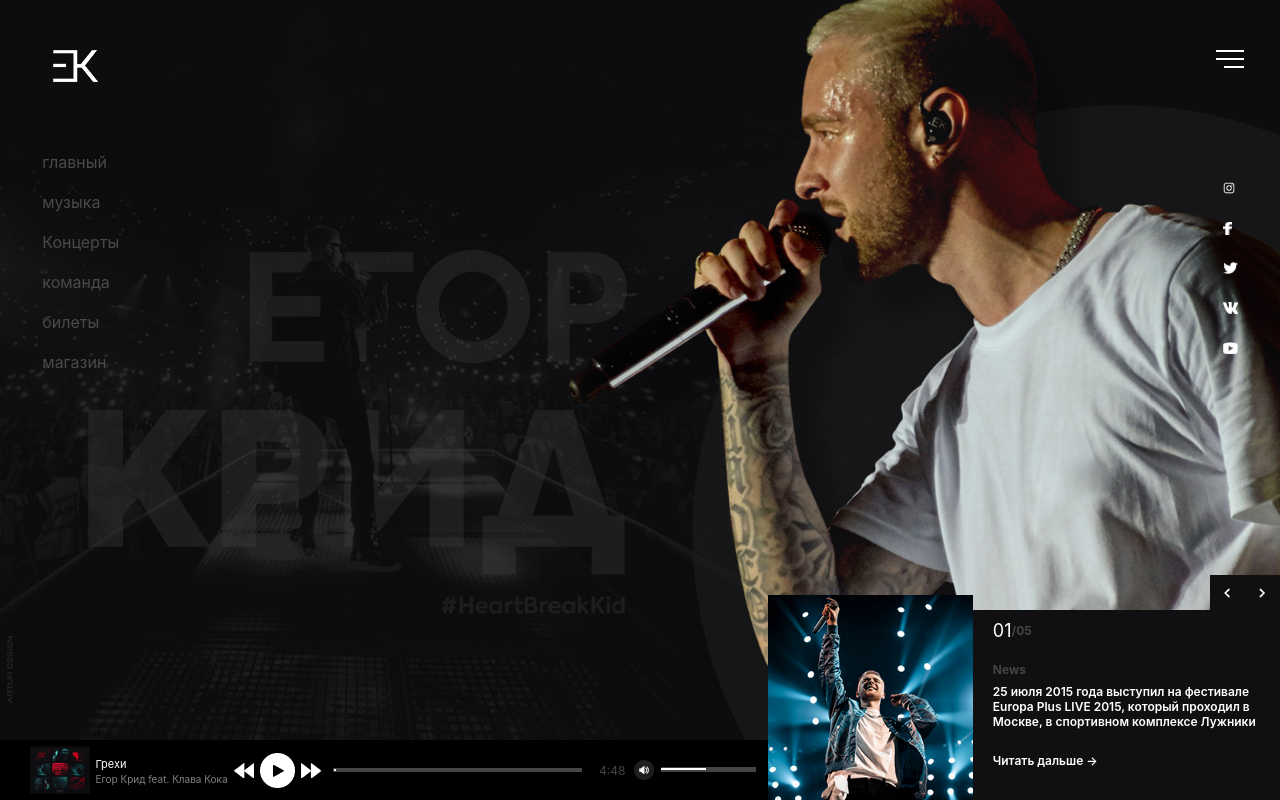
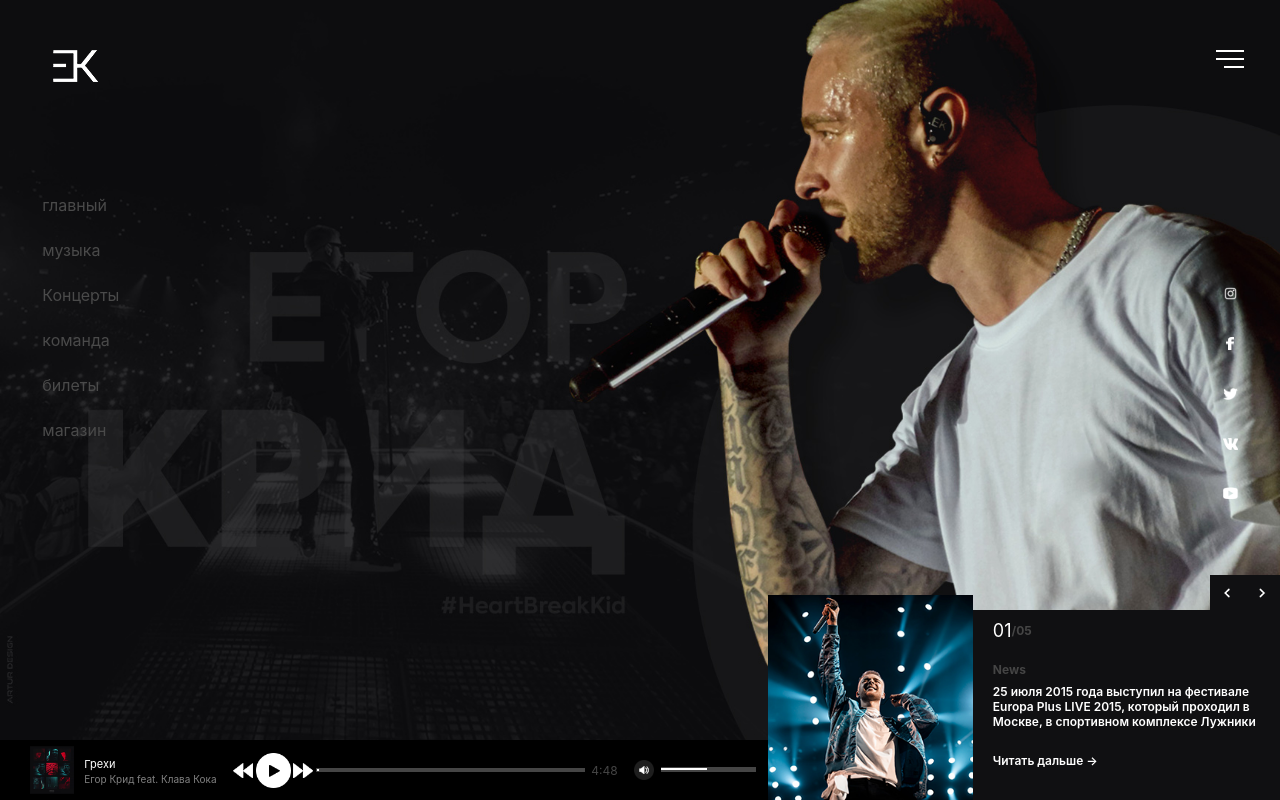
Before and after one commit to alexkaparulin/egor-kreed-page, a React (Create React App) app: page / in a window 1280 px wide. Built offline with nearby package versions, Linux system fonts and the light colour scheme.

Commit message:
resposive

```diff
--- a/src/Components/LeftNavbar.js
+++ b/src/Components/LeftNavbar.js
@@ -68,7 +68,7 @@ const LeftBarContainer = styled.div`
     margin-top:50px;
 `
 const Image = styled.img`
-    margin-bottom:60px;
+    margin-bottom:100px;
 `
 const Arrow = styled.div`
     display:flex;
@@ -93,7 +93,7 @@ const NavText = styled.div`
     color:#4A4A4A;
     display:flex;
     align-items:center;
-    height:40px;
+    height:45px;
     width:100%;
     &:hover ${Line}{
         color:red;
--- a/src/Components/Player.js
+++ b/src/Components/Player.js
@@ -180,21 +180,54 @@ const PlayerCon = styled.div`
     height:60px;
     background:#000000;
     flex-basis:60%;
+    @media (max-width: 425px) {
+    flex-direction:column;
+    margin-top:50px;
+    width:100%;
+    height:auto;
+    padding:15px 0;
+    border-top:1px solid gray;
+  }
 `
 const SongCon = styled.div`
     display:flex;
     align-items:center;
     padding-left:30px;
     flex-basis:30%;
+    @media (max-width: 425px) {
+    flex-direction:column;
+    justify-content:center;
+    height:auto;
+    align-items:space-around;
+    padding-left:0px;
+    padding:10px 0;
+  }
+    @media(min-width: 425px) and (max-width: 768px){
+    margin:0;
+    padding-left:10px;
+  }
 `
 const AlbumImg = styled.img`
-    width:30%;
+    width:22%;
     height:80%;
+    @media (max-width: 425px) {
+    width:120px;
+    height:110px;
+    margin-bottom:20px;
+  }
+  @media (min-width: 426px) and (max-width: 768px) {
+    width:60px;
+    height:40px;
+  }
 `
 const SongNameCon = styled.div`
     display:flex;
     flex-direction:column;
-    padding-left:5px;
+    padding-left:10px;
+    @media (max-width: 425px) {
+    align-items:center;
+    padding-left:0px;
+  }
 `
 const Audio = styled.audio`
     height:100px;
@@ -204,39 +237,112 @@ const SongName = styled.p`
     color:#FFFFFF;
     font-size:11px;
     padding-bottom:3px;
+    @media (max-width: 425px) {
+    font-size:15px;
+  }
+  @media (min-width: 426px) and (max-width: 768px) {
+    font-size:9px;
+  }
 `
 const SubSongName = styled.p`
     color:gray;
     font-size:10px;
     margin-top:-12px;
+    @media (max-width: 425px) {
+    font-size:14px;
+  }
+  @media (min-width: 426px) and (max-width: 768px) {
+    font-size:8px;
+  }
 `
 const MusicPlayerCon = styled.div`
     display:flex;
     flex-basis:60%;
+    justify-content:space-between;
+    @media (max-width: 425px) {
+    flex-direction:column;
+    justify-content:space-between;
+    align-items:center;
+  }
 `
 const MusicPlayer = styled.div`
     display:flex;
     align-items:center;
-    justify-content:space-around;
-    flex-basis:30%;
+    justify-content:space-evenly;
+    flex-basis:25%;
+    @media (max-width: 425px) {
+    width:80%;
+    padding:15px 0;
+  }
+  @media (min-width: 426px) and (max-width: 768px) {
+    justify-content:space-between;
+    width:120%;
+  }
 `
 const PlayerBack = styled.img`
     width:20px;
     height:15px;
+    @media (max-width: 425px) {
+    width:25px;
+    height:20px;
+  }
+  @media (min-width: 426px) and (max-width: 768px) {
+    width:15px;
+    height:12px;
+  }
+  @media (min-width: 769px) and (max-width: 1024px) {
+    width:20px;
+    height:15px;
+  }
 `
 const PlayerPlay = styled.img`
     width:35px;
     height:35px;
+    @media (max-width: 425px) {
+    width:40px;
+    height:40px;
+  }
+  @media (min-width: 426px) and (max-width: 768px) {
+    width:25px;
+    height:25px;
+  }
+  @media (min-width: 769px) and (max-width: 1024px) {
+    width:35px;
+    height:35px;
+  }
 `
 const PlayerForward = styled.img`
     width:20px;
     height:15px;
+    @media (max-width: 425px) {
+    width:25px;
+    height:20px;
+  }
+  @media (min-width: 426px) and (max-width: 768px) {
+    width:15px;
+    height:12px;
+  }
+  @media (min-width: 769px) and (max-width: 1024px) {
+    width:20px;
+    height:15px;
+  }
 `
 const PlayerLine = styled.div`
     display:flex;
     align-items:center;
-    justify-content:space-around;
+    margin-left:-15px;
+    justify-content:space-evenly;
     width:100%;
+    @media (max-width: 425px) {
+    margin-left:0px;
+  }
+    @media (min-width: 426px) and (max-width: 768px) {
+    width:65%;
+    padding:0 8px 0 0;
+  }
+  @media (min-width: 769px) and (max-width: 1024px) {
+    width:75%;
+  }
 `
 const PLine = styled.div`
     border:1px solid #454545;
@@ -250,19 +356,36 @@ const InsidePLine = styled.div`
 const PlayerTime = styled.p`
     color:#454545;
     font-size:12px;
+    margin-left:-10px;
+    align-self:center;
+    @media (max-width: 425px) {
+    margin-left:0px;
+  }
+  @media (min-width: 426px) and (max-width: 768px) {
+    margin-left:4px;
+    font-size:10px;
+  }
+  @media (min-width: 769px) and (max-width: 1024px) {
+    margin-left:3px;
+  }
 `
 const VolumeCon = styled.div`
     display:flex;
     justify-content:space-evenly;
     align-items:center;
     flex-basis:20%;
+    @media (max-width: 426px) {
+    justify-content:center;
+    align-items:space-around;
+    padding:10px 0;
+  }
 `
 const RangeContainer = styled.div`
     display:flex;
     flex-direction:column;
     justify-content:center;
     padding-left:5px;
-    /* border:1px solid green; */
+
 `
 const VolumeImg = styled.img`
     height:20px;
@@ -270,13 +393,11 @@ const VolumeImg = styled.img`
 `
 const VolumeInSideLine = styled.div`
     border:1px solid #ffffff;
-    /* border:1px solid red; */
-    /* background:blue; */
     height:60%;
     display:flex;
     position:relative;
     top:-5.5px;
-    left:2px;
+    left:2.5px;
     width:${props => props.width};
     max-width:85%;
     overflow:hidden;
@@ -289,16 +410,12 @@ const VolumeLine = styled.input`
     background:#454545;
     height:3px;
     outline:none;
-    /* overflow-x:hidden; */
     cursor: pointer;
     width:85%;
     &::-webkit-slider-thumb {
         appearance: none;
         width: 8px;
         height: 8px;
-        /* border-radius: 50%;  */
-        /* z-index:2; */
-        /* margin-left:${props => props.margin}; */
         background: transparent;
 }
 `
--- a/src/Components/SingerData.js
+++ b/src/Components/SingerData.js
@@ -74,15 +74,25 @@ const SingerWrap = styled.div`
     align-items:flex-end;
     height:160px;
     flex-basis:40%;
+    @media (max-width: 425px) {
+    flex-direction:column;
+    height:auto;
+}
 `
 const SingerDataCon = styled.div`
     display:flex;
     flex-direction:column;
     flex-basis:60%;
+    @media (max-width: 425px) {
+    flex-basis:100%;
+  }
 `
 const ArrowCon = styled.div`
     display:flex;
     justify-content:flex-end;
+    @media (max-width: 425px) {
+    background:#101012;
+}
 `
 const ArrowLeft = styled.div`
     display:flex;
@@ -95,6 +105,10 @@ const ArrowLeft = styled.div`
     &:hover{
         background:#1E1E1E;
     }
+    @media (max-width: 425px) {
+    height:25px;
+    width:25px;
+  }
 `
 const Left = styled.img``
 const ArrowRight = styled(ArrowLeft)``
@@ -102,6 +116,10 @@ const Right = styled(Left)``
 const SingerPhoto = styled.div`
     display:flex;
     flex-basis:40%;
+    @media (max-width: 425px) {
+    width:100%;
+    border-bottom:1px solid gray;
+  }
 `
 const SingerImg = styled.img`
     height:100%;
@@ -142,10 +160,23 @@ const NewsText = styled.p`
     color:#FFFFFF;
     padding-left:20px;
     font-weight:600;
+    @media (max-width: 425px) {
+    font-size:10px;
+  }
+   @media (min-width: 426px) and (max-width: 768px) {
+    font-size:9px;
+  }
+
 `
 const ContinueReading = styled.p`
     font-size:12px;
     color:#FFFFFF;
     padding-left:20px;
     font-weight:600;
+    @media (max-width: 425px) {
+    font-size:9px;
+  }
+   @media (min-width: 426px) and (max-width: 768px) {
+    font-size:9px;
+  }
 `
--- a/src/Components/SocialRightbar.js
+++ b/src/Components/SocialRightbar.js
@@ -20,8 +20,8 @@ class SocialRightBar extends Component{
         <RightBarContainer>
             <MenuImage src={Menu} onClick={()=>doOpenNavbar(true)}></MenuImage>
             <SocialListCon>
-                <SocialImg style={{height:'12px',width:'12px'}}  src={instagram} onClick={()=>{window.location.href='https://www.instagram.com/egorkreed/'}}></SocialImg>
-                <SocialImg style={{height:'13px',width:'9px'}} src={facebook} onClick={()=>{window.location.href='https://www.facebook.com/kreedmusic/'}}></SocialImg>
+                <SocialImg style={{height:'13px',width:'13px'}}  src={instagram} onClick={()=>{window.location.href='https://www.instagram.com/egorkreed/'}}></SocialImg>
+                <SocialImg style={{height:'13px',width:'8px'}} src={facebook} onClick={()=>{window.location.href='https://www.facebook.com/kreedmusic/'}}></SocialImg>
                 <SocialImg src={twitter} onClick={()=>{window.location.href='https://twitter.com/egorkreed'}}></SocialImg>
                 <SocialImg src={vk} onClick={()=>{window.location.href='https://vk.com/egorkreed'}}></SocialImg>
                 <SocialImg src={youtube} onClick={()=>{window.location.href='https://www.youtube.com/channel/UCZeinbsBPa37qf4HPj_w-lw'}}></SocialImg>
@@ -52,13 +52,24 @@ const RightBarContainer = styled.div`
     margin-top:50px;
 `
 const MenuImage = styled.img`
-    margin-bottom:100px;
+    margin-bottom:200px;
+    cursor: pointer;
+    @media (max-width: 425px) {
+    margin-bottom:110px;
+  }
+    @media (min-width: 426px) and (max-width: 768px) {
+    margin-bottom:180px;
+  }
 `
 const SocialListCon = styled.div`
     display:flex;
     flex-direction:column;
     justify-content:space-around;
-    height:200px;
+    align-items:center;
+    height:250px;
+    @media (max-width: 425px) {
+    height:280px;
+  }
 `
 const SocialImg = styled.img`
     height:12px;
--- a/src/Homepage/Homepage.js
+++ b/src/Homepage/Homepage.js
@@ -44,6 +44,7 @@ const Wrapper = styled.div`
     flex-direction:column;
     background:black;
     height:100vh;
+    overflow-y:scroll;
     background:url(${background});
     background-repeat:no-repeat;
     background-size:cover;
@@ -58,4 +59,8 @@ const BottomCon = styled.div`
     align-items:flex-end;
     height:30%;
     width:100%;
+    @media (max-width: 425px) {
+    height:auto;
+    flex-direction:column;
+  }
 `
--- a/src/News.json
+++ b/src/News.json
@@ -7,12 +7,12 @@
         },
         {
             "id":"1",
-            "data":"31 декабря 2015 года в программе Новогодняя ночь на первом» спел песню Самая самая"
+            "data":"31 декабря 2015 года в программе Новогодняя ночь на первом спел песню Самая самая"
 
         },
         {
             "id":"2",
-            "data":"1 января 2016 года на Новогоднем Голубом огоньке 2016» спел ремейк песен Самая самая и Надежда совместно с Иосифом Кобзоном."
+            "data":"1 января 2016 года на Новогоднем Голубом огоньке 2016 спел ремейк песен Самая самая и Надежда совместно с Иосифом Кобзоном."
 
         },
         {
--- a/src/index.css
+++ b/src/index.css
@@ -1,6 +1,7 @@
 body {
   margin: 0;
   padding: 0;
+  height: auto;
   font-family: -apple-system, BlinkMacSystemFont, "Segoe UI", "Roboto", "Oxygen",
     "Ubuntu", "Cantarell", "Fira Sans", "Droid Sans", "Helvetica Neue",
     sans-serif;
```
Also changed, not shown: 1 other file (tests, documents, lock files or other folders).
